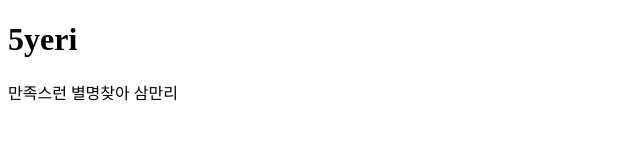
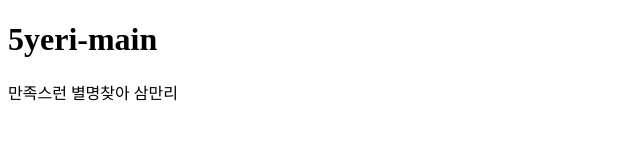
Before and after one commit to 5minkyo/5yeri, a plain HTML site: page index.html in a window 1280 px wide. Shown: the whole page, without its empty margins (0-640 px from the left). Drawn offline with Linux system fonts and the light colour scheme.

Commit message:
main-page 생성

```diff
--- a/index.html
+++ b/index.html
@@ -6,7 +6,7 @@
     <title>Document</title>
 </head>
 <body>
-    <h1>5yeri</h1>
+    <h1>5yeri-main</h1>
     <div>만족스런 별명찾아 삼만리</div>
 </body>
 </html>
```
